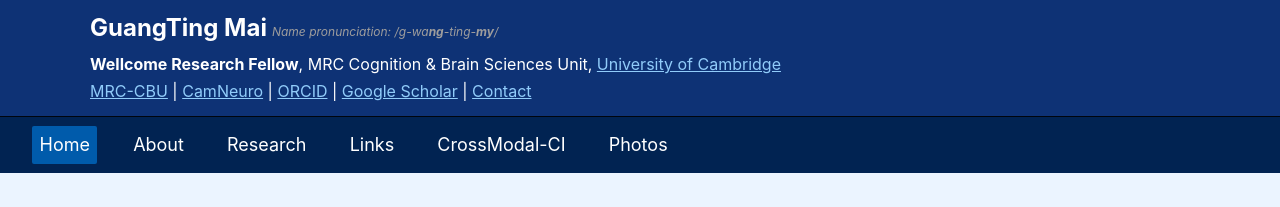
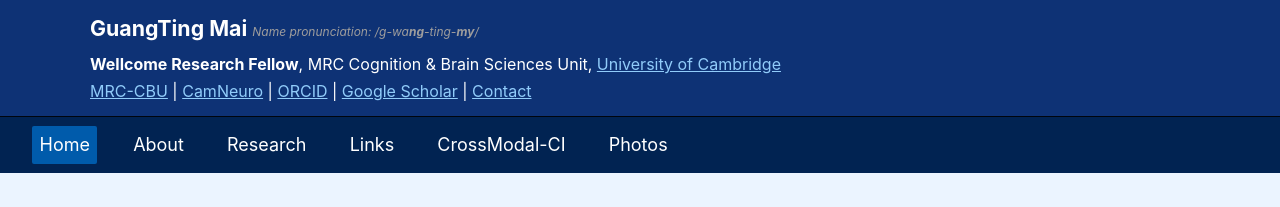
Before and after one commit to guangtingmai/guangtingmai.github.io, a Jekyll site: the page built from _pages/readme.html, in a window 1280 px wide. Shown: the top 207 px of the page. Built offline with Jekyll 4.4.1, drawn with Linux system fonts in a browser that asks for light colours.

Commit message:
Update _config.yml

```diff
--- a/_config.yml
+++ b/_config.yml
@@ -23,7 +23,7 @@
 author:
   # Biographic information
   avatar           : "profile.jpg"
-  name             : '<span style="font-size:18pt;line-height:1.1"><strong>GuangTing Mai</strong></span> <span style="font-size:9pt;color:#9e9d9d;line-height:1.1"><i>Name pronunciation: /g-wa<strong>ng</strong>-ting-<strong>my</strong>/</i></span>'
+  name             : '<span style="font-size:16pt;line-height:1.1"><strong>GuangTing Mai</strong></span> <span style="font-size:9pt;color:#9e9d9d;line-height:1.1"><i>Name pronunciation: /g-wa<strong>ng</strong>-ting-<strong>my</strong>/</i></span>'
   pronouns         : # example: "she/her"
   bio              : '<span style="font-size:12pt;"><strong>Wellcome Research Fellow</strong>, MRC Cognition & Brain Sciences Unit, <a href="https://www.cam.ac.uk/">University of Cambridge</a><br><a href="https://www.mrc-cbu.cam.ac.uk/people/guangting.mai/">MRC-CBU</a> | <a href="https://neuroscience.cam.ac.uk/member/gm832/">CamNeuro</a> | <a href="https://orcid.org/0000-0002-5618-7420">ORCID</a> | <a href="https://scholar.google.com/citations?user=bCQ03mIAAAAJ&hl=en">Google Scholar</a> | <a href="https://guangtingmai.github.io/contact/">Contact</a></span>'
   location         : # "UK"
```
